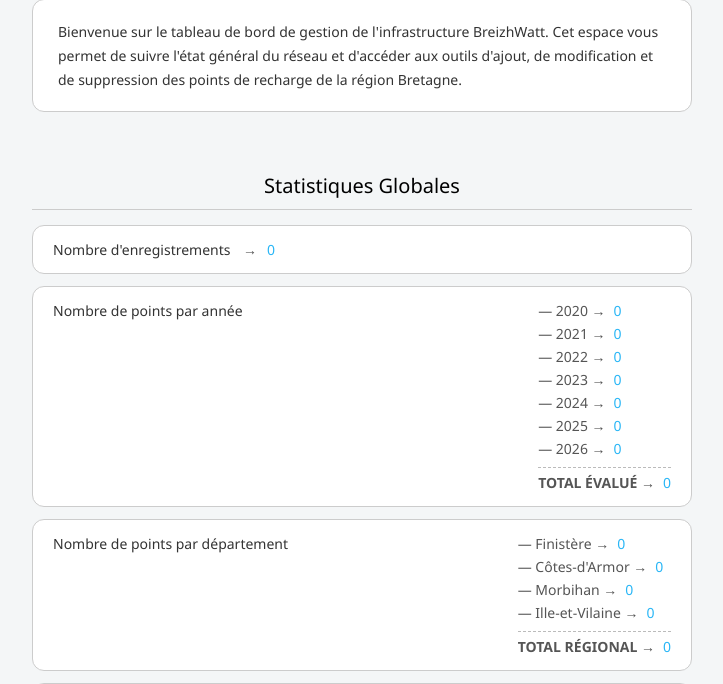
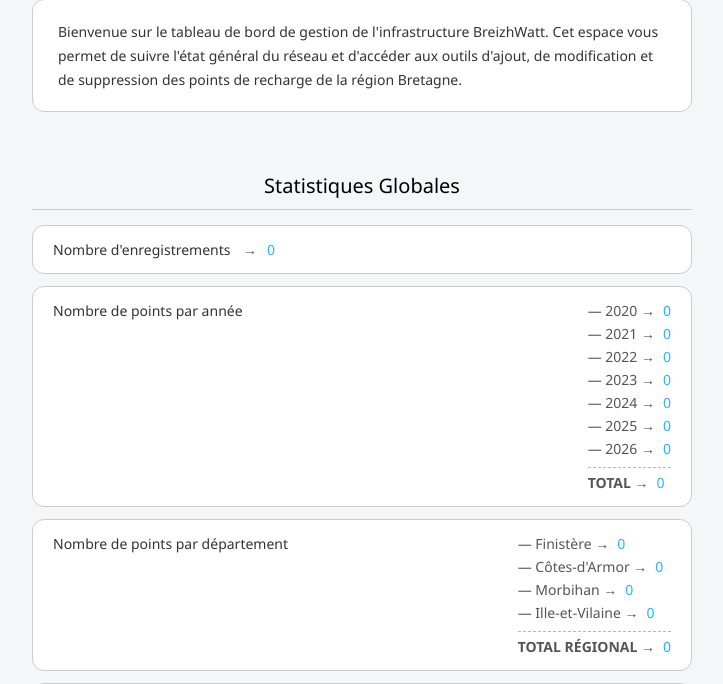
Before and after one commit to iantrn/projet_CIR2, a PHP site: page /accueil.php in a window 1280 px wide. Shown: the part 303-987 px from the top of the page, without its empty margins (278-1001 px from the left). Run offline with PHP 8.4, Linux system fonts and the light colour scheme; data that the repository does not hold is empty.

Commit message:
Update accueil.php

```diff
--- a/web/back/accueil.php
+++ b/web/back/accueil.php
@@ -108,7 +108,7 @@ try {
             <div class="stat-subrow"><span class="stat-dash">— 2025 →</span><span class="stat-value"><?= htmlspecialchars($annee2025) ?></span></div>
             <div class="stat-subrow"><span class="stat-dash">— 2026 →</span><span class="stat-value"><?= htmlspecialchars($annee2026) ?></span></div>
             <div class="stat-subrow" style="border-top: 1px dashed #bbb; margin-top: 5px; padding-top: 5px; font-weight: bold; color: #d32f2f;">
-              <span class="stat-dash">TOTAL ÉVALUÉ →</span>
+              <span class="stat-dash">TOTAL →</span>
               <span class="stat-value"><?= htmlspecialchars($totalAnnees) ?></span>
             </div>
           </div>
```
